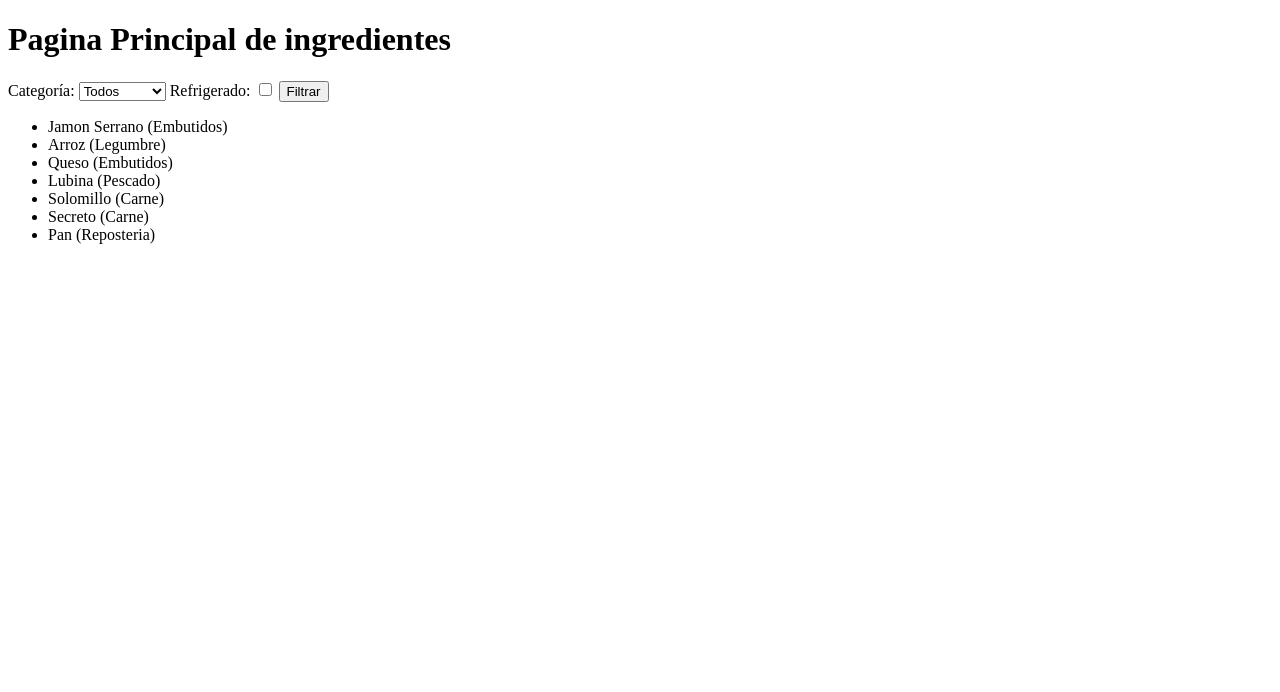
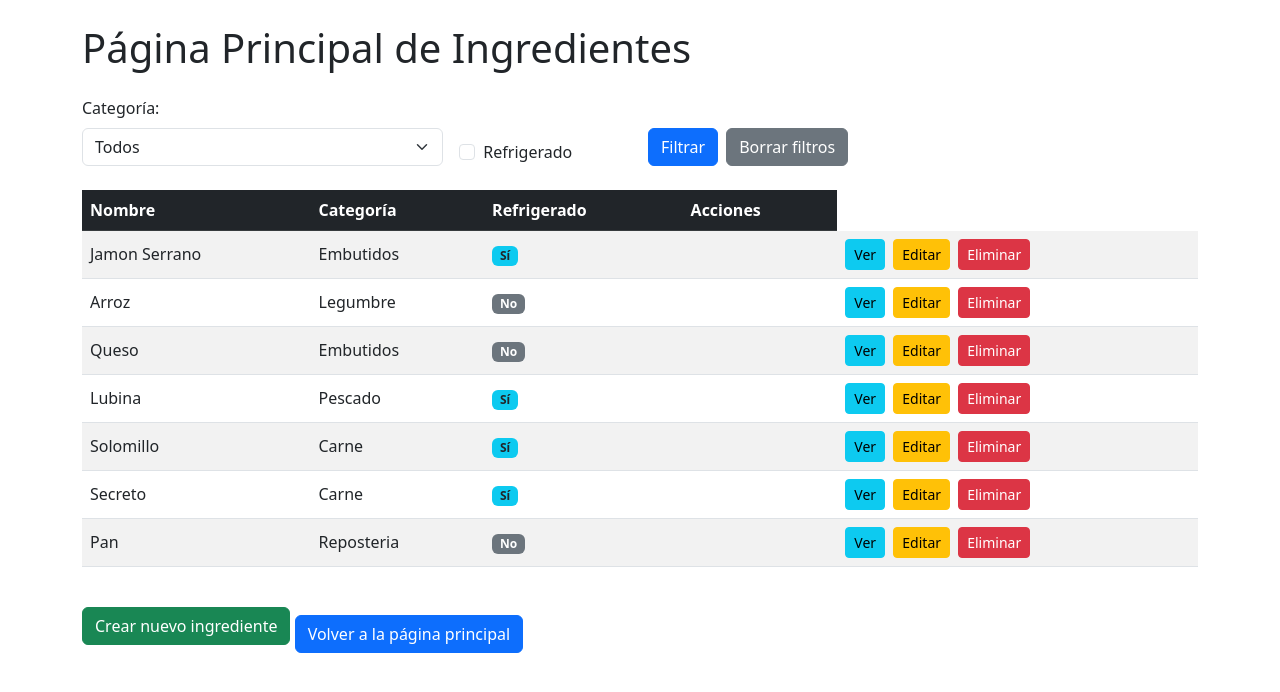
Before and after one commit to xrlopruf525/2DAW, a Django app: page /ingredientes in a window 1280 px wide. Shown: the top 692 px of the page. Run offline with Django 5.2, Linux system fonts and the light colour scheme; data comes from the database, SQL or seed files in the repository; both versions use the stored data as it was after the commit.

Commit message:
crud y bonito en proyecto ingredientes

```diff
--- a/SegundoProyecto-Recetas/recetasapp/templates/recetasapp/base.html
+++ b/SegundoProyecto-Recetas/recetasapp/templates/recetasapp/base.html
@@ -4,6 +4,7 @@
     <meta charset="UTF-8">
     <meta name="viewport" content="width=device-width, initial-scale=1.0">
     <title>Recetas</title>
+    <link href="https://cdn.jsdelivr.net/npm/bootstrap@5.3.0/dist/css/bootstrap.min.css" rel="stylesheet">
 </head>
 <body>
     {% block content %}
--- a/SegundoProyecto-Recetas/recetasapp/templates/recetasapp/ingredientes_lista.html
+++ b/SegundoProyecto-Recetas/recetasapp/templates/recetasapp/ingredientes_lista.html
@@ -1,11 +1,14 @@
 {% extends 'recetasapp/base.html' %}
 
 {% block content %}
-    <h1>Pagina Principal de ingredientes</h1>
+<div class="container mt-4">
+    <h1 class="mb-4">Página Principal de Ingredientes</h1>
 
-<form action="" method="get">
-    <label for="categoria">Categoría:</label>
-    <select name="categoria" id="categoria">
+    <!-- Formulario de filtros -->
+    <form class="row g-3 mb-4" action="" method="get">
+        <div class="col-md-4">
+            <label for="categoria" class="form-label">Categoría:</label>
+            <select name="categoria" id="categoria" class="form-select">
                 <option value="">Todos</option>
                 {% for categoria in categorias %}
                     <option value="{{ categoria.id }}"
@@ -14,21 +17,72 @@
                     </option>
                 {% endfor %}
             </select>
+        </div>
 
-    <label for="refrigerado">Refrigerado:</label>
-    <input type="checkbox" id="refrigerado" name="refrigerado" value="1"
+        <div class="col-md-2 d-flex align-items-end">
+            <div class="form-check">
+                <input type="checkbox" id="refrigerado" name="refrigerado" value="1" class="form-check-input"
                     {% if request.GET.refrigerado == "1" %}checked{% endif %}>
+                <label class="form-check-label" for="refrigerado">Refrigerado</label>
+            </div>
+        </div>
 
-    <input type="submit" value="Filtrar">
+        <div class="col-md-6 d-flex align-items-end">
+            <button type="submit" class="btn btn-primary me-2">Filtrar</button>
+            <a href="{% url 'ingredientes_lista' %}" class="btn btn-secondary">Borrar filtros</a>
+        </div>
     </form>
 
+    <!-- Tabla de ingredientes -->
+    <div class="table-responsive">
+        <table class="table table-striped table-hover align-middle">
+            <thead class="table-dark">
+                <tr>
+                    <th>Nombre</th>
+                    <th>Categoría</th>
+                    <th>Refrigerado</th>
+                    <th>Acciones</th>
+                </tr>
+            </thead>
+            <tbody>
+                {% for ingrediente in ingredientes %}
+                    <tr>
+                        <td>{{ ingrediente.nombre }}</td>
+                        <td>{{ ingrediente.categoria.nombre }}</td>
+                        <td>
+                            {% if ingrediente.refrigerado %}
+                                <span class="badge bg-info text-dark">Sí</span>
+                            {% else %}
+                                <span class="badge bg-secondary">No</span>
+                            {% endif %}
+                        </td>
+                        <td>
+                        <td>
+                            <a href="{% url 'ingrediente_detalle' ingrediente.id %}" class="btn btn-info btn-sm me-1">Ver</a>
+                            <a href="{% url 'ingrediente_editar' ingrediente.id %}" class="btn btn-warning btn-sm me-1">Editar</a>
+                            <a href="{% url 'ingrediente_eliminar' ingrediente.id %}" class="btn btn-danger btn-sm">Eliminar</a>
+                        </td>
 
-    <ul>
-        {% for ingrediente in ingredientes%}
-            <li>{{ingrediente}}</li>
+                        </td>
+                    </tr>
                 {% empty %}
-            <li>No hay ingredientes aun</li>
+                    <tr>
+                        <td colspan="4" class="text-center">No hay ingredientes aún</td>
+                    </tr>
                 {% endfor %}
-    </ul>
+            </tbody>
+        </table>
+    </div>
 
+    <!-- Botón para crear nuevo ingrediente -->
+    <div class="mt-3">
+        <a href="{% url 'ingrediente_crear' %}" class="btn btn-success">
+            Crear nuevo ingrediente
+        </a>
+
+        <a href="{% url 'inicio' %}" class="btn btn-primary mt-3">
+        Volver a la página principal
+        </a>
+    </div>
+</div>
 {% endblock %}
--- a/SegundoProyecto-Recetas/recetasapp/urls.py
+++ b/SegundoProyecto-Recetas/recetasapp/urls.py
@@ -4,4 +4,9 @@ from . import views
 urlpatterns = [
     path('', views.inicio, name='inicio'),
     path('ingredientes', views.ingredientes_lista, name='ingredientes_lista'),
+    path('categorias', views.categoria_lista, name='categoria_lista'),
+    path('ingredientes/crear/', views.ingrediente_crear, name='ingrediente_crear'),
+    path('ingredientes/<int:pk>/editar/', views.ingrediente_editar, name='ingrediente_editar'),
+    path('ingredientes/<int:pk>/eliminar/', views.ingrediente_eliminar, name='ingrediente_eliminar'),
+    path('ingredientes/<int:pk>/', views.ingrediente_detalle, name='ingrediente_detalle'),
 ]
--- a/SegundoProyecto-Recetas/recetasapp/views.py
+++ b/SegundoProyecto-Recetas/recetasapp/views.py
@@ -1,5 +1,5 @@
-from django.shortcuts import render
-
+from django.shortcuts import render, redirect, get_object_or_404
+from .forms import IngredienteForm
 from .models import Ingredientes, CategoriaIngrediente
 
 # Create your views here.
@@ -21,3 +21,47 @@ def ingredientes_lista(request):
     contexto = {'ingredientes': ingredientes, 'categorias':categorias}
 
     return render(request, 'recetasapp/ingredientes_lista.html', contexto)
+
+def categoria_lista(request):
+    categorias = CategoriaIngrediente.objects.all()
+
+
+    contexto = {'categorias':categorias}
+
+    return render(request, 'recetasapp/categoria_lista.html', contexto)
+
+
+def ingrediente_crear(request):
+    if request.method == 'POST':
+        form = IngredienteForm(request.POST)
+        if form.is_valid():
+            form.save()
+            return redirect('ingredientes_lista')
+    else:
+        form = IngredienteForm()
+    estado = 'crear'
+    return render(request, 'recetasapp/ingrediente_form.html', {'form': form, 'estado': estado})
+
+
+def ingrediente_editar(request, pk):
+    ingrediente = get_object_or_404(Ingredientes, pk=pk)
+    if request.method == 'POST':
+        form = IngredienteForm(request.POST, instance=ingrediente)
+        if form.is_valid():
+            form.save()
+            return redirect('ingredientes_lista')
+    else:
+        form = IngredienteForm(instance=ingrediente)
+    estado = 'editar'
+    return render(request, 'recetasapp/ingrediente_form.html', {'form': form, 'estado': estado})
+
+def ingrediente_detalle(request, pk):
+    ingrediente = get_object_or_404(Ingredientes, pk=pk)
+    return render(request, 'recetasapp/ingrediente_detalle.html', {'ingrediente': ingrediente})
+
+def ingrediente_eliminar(request, pk):
+    ingrediente = get_object_or_404(Ingredientes, pk=pk)
+    if request.method == 'POST':
+        ingrediente.delete()
+        return redirect('ingredientes_lista')
+    return render(request, 'recetasapp/ingrediente_eliminar.html', {'ingrediente': ingrediente})
```
Also changed, not shown: SegundoProyecto-Recetas/recetasapp/forms.py (added, +20 -0 lines), SegundoProyecto-Recetas/recetasapp/templates/recetasapp/categoria_lista.html (added, +37 -0 lines), SegundoProyecto-Recetas/recetasapp/templates/recetasapp/ingrediente_detalle.html (added, +18 -0 lines), SegundoProyecto-Recetas/recetasapp/templates/recetasapp/ingrediente_eliminar.html (added, +16 -0 lines), SegundoProyecto-Recetas/recetasapp/templates/recetasapp/ingrediente_form.html (added, +20 -0 lines), SegundoProyecto-Recetas/recetasapp/templates/recetasapp/inicio.html (+18 -1 lines), SegundoProyecto-Recetas/db.sqlite3. Lines whose indentation alone changed are shown as unchanged.
